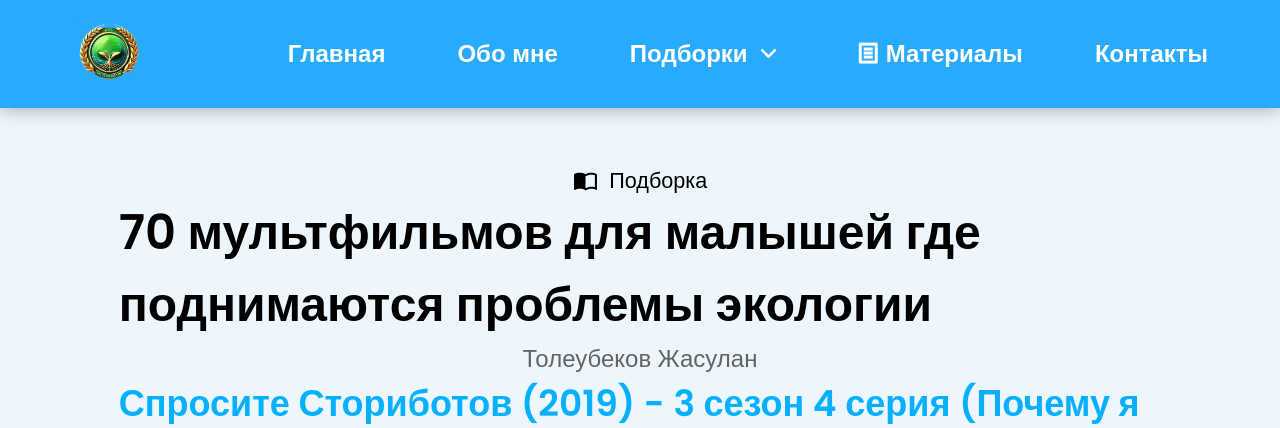
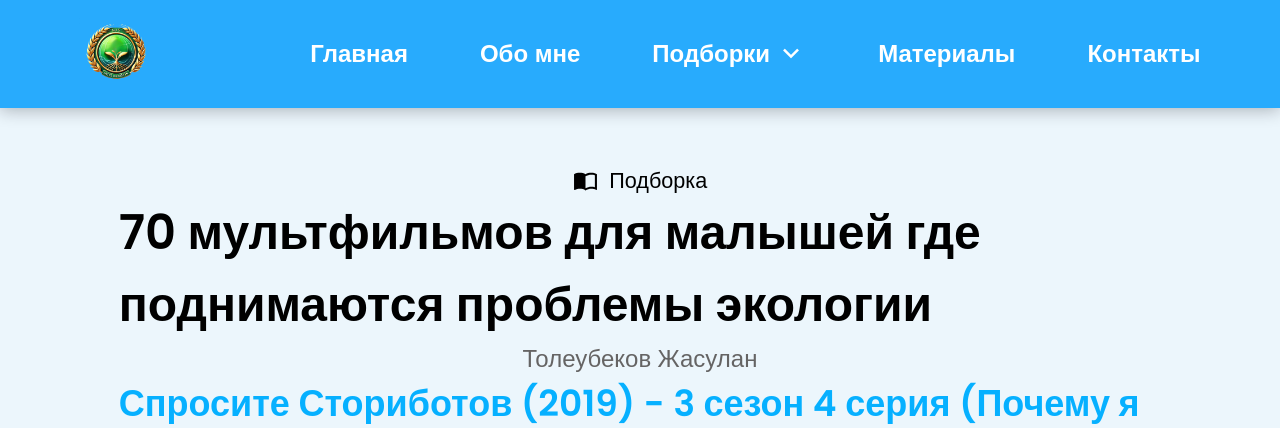
Before and after one commit to Zhaik007/article, a plain HTML site: page babies.html in a window 1280 px wide. Shown: the top 428 px of the page. Drawn offline with nearby package versions, Linux system fonts and the light colour scheme.

Commit message:
убрал иконку

```diff
--- a/babies.html
+++ b/babies.html
@@ -149,8 +149,7 @@
                     </li>
 
                     <li>
-                        <a href="#" class="nav__link">
-                            <i class="ri-file-list-line"></i>Материалы
+                        <a href="#" class="nav__link">Материалы
                         </a>
                     </li>
 
```
Also changed, not shown: anime.html (+1 -2 lines), ecokids.html (+1 -2 lines), films.html (+1 -2 lines), kazakh.html (+1 -2 lines), movies.html (+1 -2 lines), podcasts.html (+1 -2 lines), promo.html (+1 -2 lines), short.html (+1 -2 lines), soviet.html (+1 -2 lines), teach.html (+1 -2 lines), zhasulan.html (+1 -1 lines).
